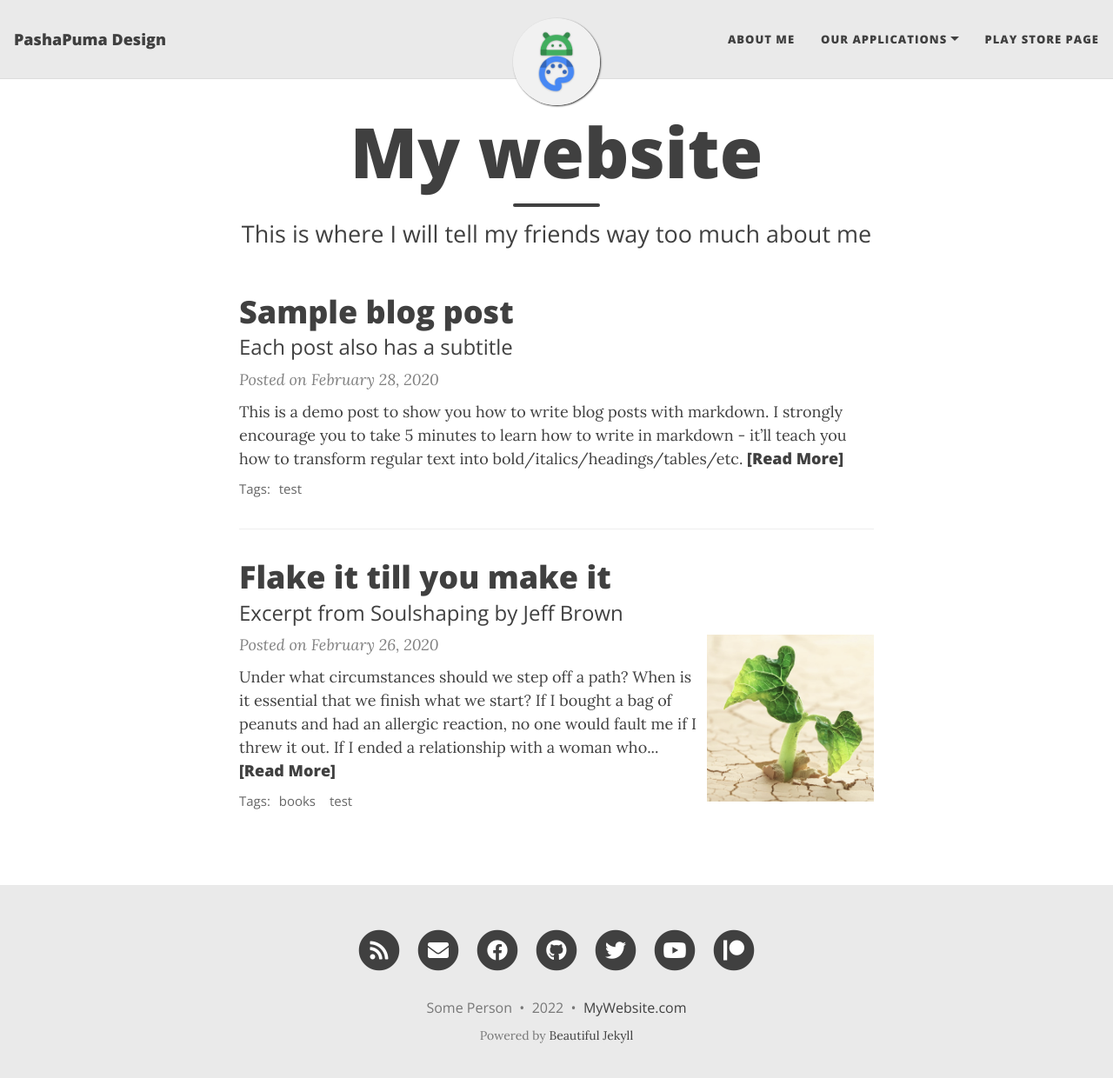
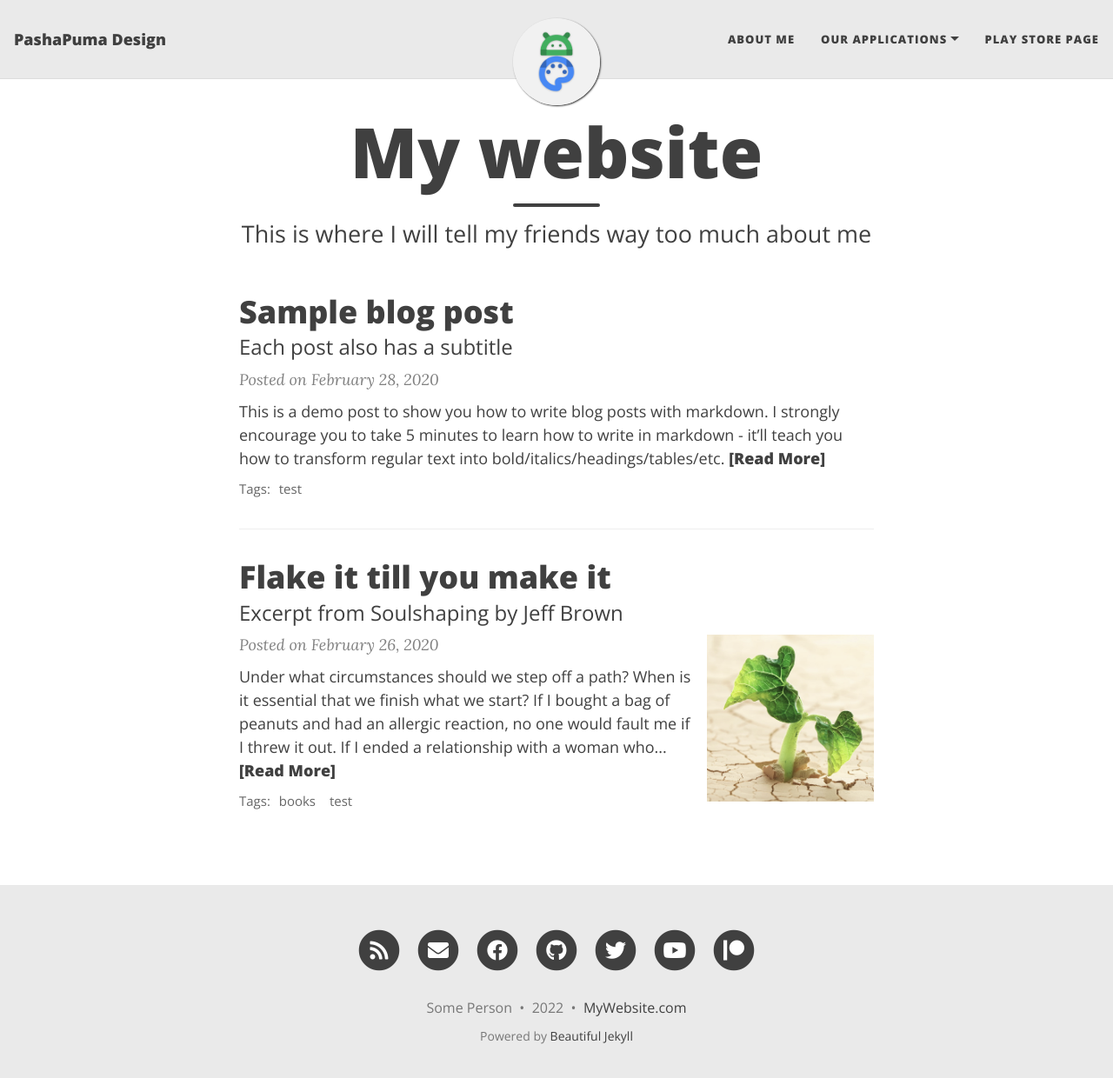
Before and after one commit to pashapuma/pashapuma.github.io, a Jekyll site: the page built from index.html, in a window 1280 px wide and 1252 px high. Shown: the top 1240 px of the window at 87% size. Built offline with Jekyll 4.4.1, drawn with Linux system fonts in a browser that asks for light colours; nearby versions of some CDN libraries; the list of posts is cut into pages by our own code.

Commit message:
Update beautifuljekyll.css

```diff
--- a/assets/css/beautifuljekyll.css
+++ b/assets/css/beautifuljekyll.css
@@ -11,7 +11,7 @@ html {
 }
 
 body {
-  font-family: 'Lora', 'Times New Roman', serif;
+  font-family: 'Fredoka One', 'Open Sans', Open Sans;
   font-size: 1.125rem;
   color: {{ site.text-col | default: "#404040" }};
   position: relative;
@@ -27,7 +27,7 @@ p {
   margin: 1.875rem 0;
 }
 h1,h2,h3,h4,h5,h6 {
-  font-family: 'Open Sans', 'Helvetica Neue', Helvetica, Arial, sans-serif;
+  font-family: 'Open Sans', 'Fredoka One', Fredoka One, Fredoka One, sans-serif;
   font-weight: 800;
   line-height: 1.1;
 }
@@ -125,7 +125,7 @@ img {
 .navbar-custom {
   background-color: {{ site.navbar-col | default: "#EAEAEA" }};
   border-bottom: 1px solid {{ site.navbar-border-col | default: "#DDDDDD" }};
-  font-family: 'Open Sans', 'Helvetica Neue', Helvetica, Arial, sans-serif;
+  font-family: 'Open Sans', 'Fredoka One', Fredoka One, Open Sans, Open Sans;
   {% if site.navbar-img %}
     background-image: url({{ site.navbar-img | relative_url }});
     background-attachment: fixed;
```
